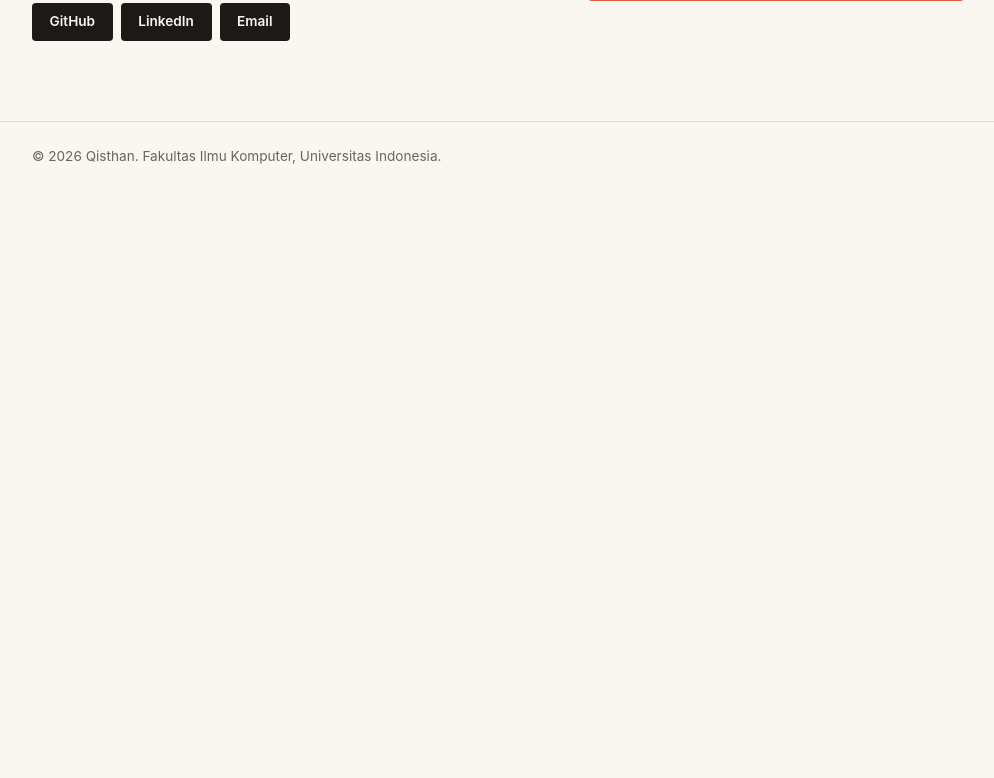
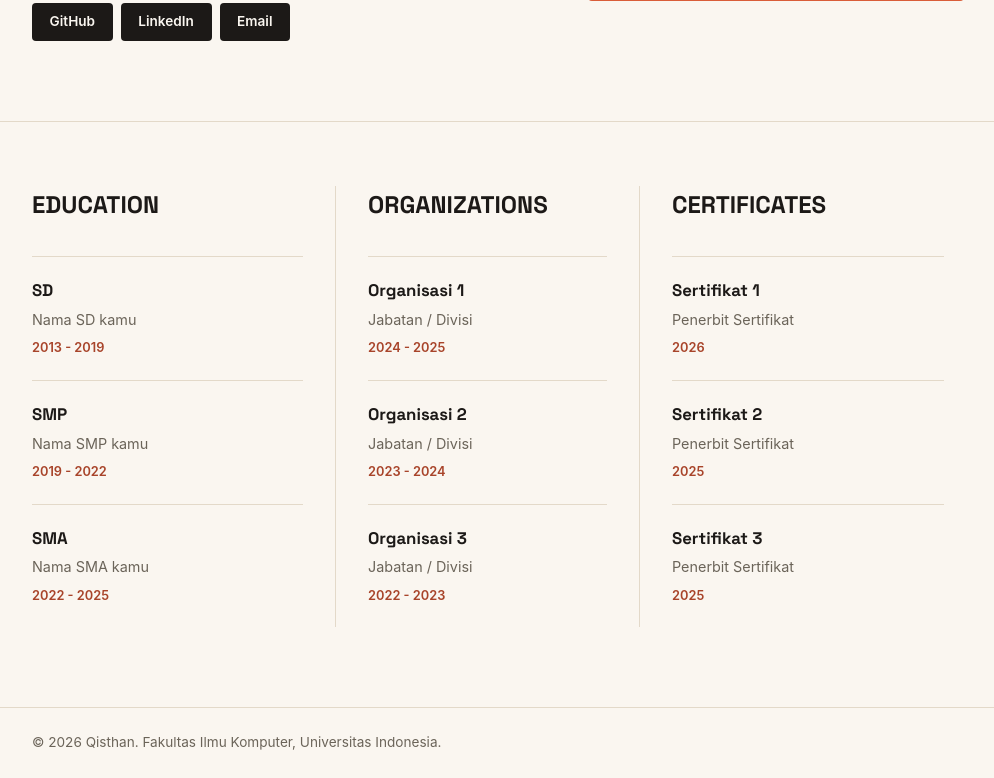
Before and after one commit to qaffasyah-maker/myportofolio, a Django app: page / in a window 1280 px wide. Shown: the part 601-1379 px from the top of the page, without its empty margins (152-1146 px from the left). Before the commit the page ends 765 px from the top, so only its background shows below. Run offline with Django 5.2, Linux system fonts and the light colour scheme.

Commit message:
modfikasi tugas 1

```diff
--- a/static/css/style.css
+++ b/static/css/style.css
@@ -192,4 +192,79 @@ h1, .brand {
     .social-links {
         justify-content: flex-start;
     }
+
+    .portfolio-grid {
+        grid-template-columns: 1fr;
+        gap: 3rem;
+    }
+
+    .portfolio-column,
+    .portfolio-column:first-child,
+    .portfolio-column:last-child {
+        padding: 0;
+        border-right: none;
+    }
 }
+
+.portfolio-section {
+    padding: 4rem 0 5rem;
+    border-top: 1px solid var(--line);
+}
+
+.portfolio-grid {
+    display: grid;
+    grid-template-columns: repeat(3, 1fr);
+    gap: 0;
+}
+
+.portfolio-column {
+    padding: 0 2rem;
+    border-right: 1px solid var(--line);
+}
+
+.portfolio-column:first-child {
+    padding-left: 0;
+}
+
+.portfolio-column:last-child {
+    border-right: none;
+    padding-right: 0;
+}
+
+.portfolio-column h2 {
+    font-family: "Space Grotesk", -apple-system, sans-serif;
+    font-size: 1.5rem;
+    text-transform: uppercase;
+    margin-bottom: 2rem;
+}
+
+.portfolio-item {
+    padding: 1.25rem 0;
+    border-top: 1px solid var(--line);
+}
+
+.portfolio-item:hover {
+    transform: translateX(6px);
+}
+
+.portfolio-item h3 {
+    font-family: "Space Grotesk", -apple-system, sans-serif;
+    font-size: 1.05rem;
+    margin-bottom: 0.25rem;
+}
+
+.portfolio-item p {
+    color: var(--text-muted);
+    font-size: 0.9rem;
+    margin-bottom: 0.2rem;
+}
+
+.portfolio-item span {
+    color: var(--accent-dark);
+    font-size: 0.8rem;
+    font-weight: 600;
+}
+
+.portfolio-item {
+    transition: transform 0.2s ease;
+}
--- a/templates/index.html
+++ b/templates/index.html
@@ -50,6 +50,84 @@
                 </div>
             </div>
         </section>
+        <!-- SECTION BARU -->
+        <section class="portfolio-section">
+            <div class="container">
+                <div class="portfolio-grid">
+
+                    <div class="portfolio-column">
+                        <h2>Education</h2>
+
+                        <div class="portfolio-item">
+                            <h3>SD</h3>
+                            <p>Nama SD kamu</p>
+                            <span>2013 - 2019</span>
+                        </div>
+
+                        <div class="portfolio-item">
+                            <h3>SMP</h3>
+                            <p>Nama SMP kamu</p>
+                            <span>2019 - 2022</span>
+                        </div>
+
+                        <div class="portfolio-item">
+                            <h3>SMA</h3>
+                            <p>Nama SMA kamu</p>
+                            <span>2022 - 2025</span>
+                        </div>
+
+                    </div>
+
+                    <div class="portfolio-column">
+                        <h2>Organizations</h2>
+
+                        <div class="portfolio-item">
+                            <h3>Organisasi 1</h3>
+                            <p>Jabatan / Divisi</p>
+                            <span>2024 - 2025</span>
+                        </div>
+
+                        <div class="portfolio-item">
+                            <h3>Organisasi 2</h3>
+                            <p>Jabatan / Divisi</p>
+                            <span>2023 - 2024</span>
+                        </div>
+
+                        <div class="portfolio-item">
+                            <h3>Organisasi 3</h3>
+                            <p>Jabatan / Divisi</p>
+                            <span>2022 - 2023</span>
+                        </div>
+
+                    </div>
+
+                    <div class="portfolio-column">
+                        <h2>Certificates</h2>
+
+                        <div class="portfolio-item">
+                            <h3>Sertifikat 1</h3>
+                            <p>Penerbit Sertifikat</p>
+                            <span>2026</span>
+                        </div>
+
+                        <div class="portfolio-item">
+                            <h3>Sertifikat 2</h3>
+                            <p>Penerbit Sertifikat</p>
+                            <span>2025</span>
+                        </div>
+
+                        <div class="portfolio-item">
+                            <h3>Sertifikat 3</h3>
+                            <p>Penerbit Sertifikat</p>
+                            <span>2025</span>
+                        </div>
+
+                    </div>
+
+                </div>
+            </div>
+        </section>
+
     </main>
 
     <footer class="site-footer">
```
